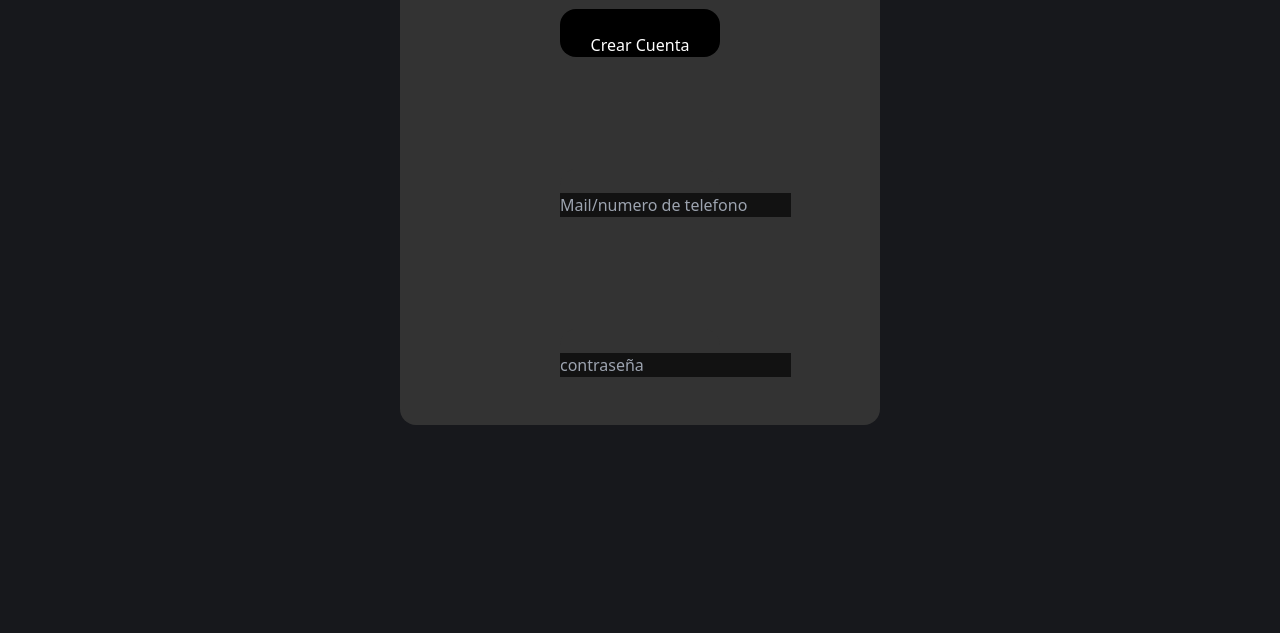
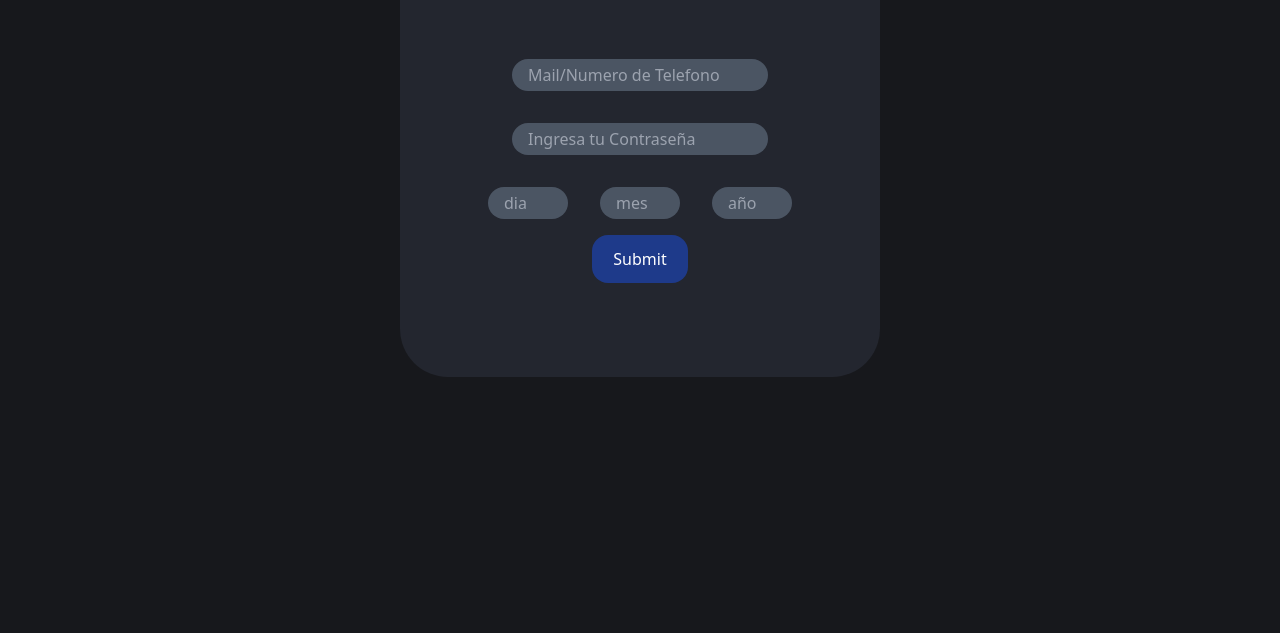
Before and after one commit to FacundoJarma/Squeaky-JS, an Astro site: page /register in a window 1280 px wide. Shown: the part 167-800 px from the top of the page. Built offline with nearby package versions, Linux system fonts and the light colour scheme; Astro itself is replaced by a stand-in of ours.

Commit message:
santi: crear cuenta finalizado

```diff
--- a/src/pages/register.astro
+++ b/src/pages/register.astro
@@ -3,56 +3,96 @@ import Layout from "../layout/layout.astro";
 ---
 
 <Layout title="Squeaky JS | Inicio">
-   <div>
-    <div class="crearcuenta">
-      <button>Crear Cuenta </button>
+  <div id="container">
+    <h1>Crear cuenta</h1>
+    <form class="input">
+      <div class="register">
+        <input type="text" class="text" placeholder="Mail/Numero de Telefono" />
+        <input
+          type="password"
+          class="contra"
+          placeholder="Ingresa tu Contraseña"
+        />
+      </div>
+      <div class="todo">
+        <input type="number" class="dia" placeholder="dia" min="0" max="31" />
+        <input type="number" class="mes" placeholder="mes" min="o" max="12" />
+        <input type="number" class="año" placeholder="año" min="0" />
+      </div>
+      <input type="submit" class="enviar">
+
+    </form>
   </div>
 
-   <div class="texto">
-    <input type="text" placeholder="Mail/numero de telefono">
-   </div>
-   <div class="contraseña">
-    <input type="password" placeholder="contraseña">
-   </div>
-   </div>
-
-
-
   <style>
-  div {
-    background-color: rgb(51, 51, 51);
+    #container {
       width: 30em;
       height: 30em;
+      background-color: #23262f;
+      border-radius: 3em;
+      text-align: center;
+      margin: 0 auto;
+      }
+    h1 {
+      font-size: 36px;
+      margin-top: 1em;
+      margin-bottom: 2em;
+      font-weight: bold;
+      }
+    .todo {
+      width: 100%;
+      height: 3em;
+      gap: 2em;
+      display: flex;
+      justify-content: center;
+      }
+    .todo > input {
+      width: 5em;
+      padding: 1em;
+      margin-bottom: 4em;
+      }
+    .register {
+      display: flex;
+      flex-direction: column;
+      align-items: center;
+      gap: 2em;
+      margin-bottom: 2em;
+      }
+    .contra {
+      padding: 0.5em 1em;
+      width: 16em;
+      height: 2em;
+      border-radius: 3em;
+      background-color: rgb(75 85 99);
+      color: rgb(250, 247, 247);
+      }
+    .text {
+      padding: 0.5em 1em;
+      width: 16em;
+      height: 2em;
+      border-radius: 3em;
+      background-color: rgb(75 85 99);
+      color: rgb(250, 247, 247);
+      }
+    .dia {
+      background-color: rgb(75 85 99);
       border-radius: 1em;
-    display: grid;
-    align-items: flex-end;
-    margin: 3em auto;
       }
-  .texto  {
-
+    .mes {
+      background-color: rgb(75 85 99);
       border-radius: 1em;
-    color: rgb(248, 244, 244);
-    width: 10em;
+      }
+    .año {
+      background-color: rgb(75 85 99);
+      border-radius: 1em;
+      }
+    .enviar {
+        background-color: rgb(30 58 138);
+        width: 6em;
         height: 3em;
-    text-align: start;
+        border-radius: 1em;
+        gap: 3em;
       }
-  .contraseña {
-
-    border-radius: 1em;
-    color: rgb(248, 244, 244);
-    width: 10em;
-    height: 3em;
-    text-align: center;
-    }
-
-  .crearcuenta {
-    background-color: black;
-    border-radius: 1em;
-    width: 10em;
-    height: 3em;
-    text-align: center;
-  }
-
 
   </style>
 </Layout>
```
Lines whose indentation alone changed are shown as unchanged.
